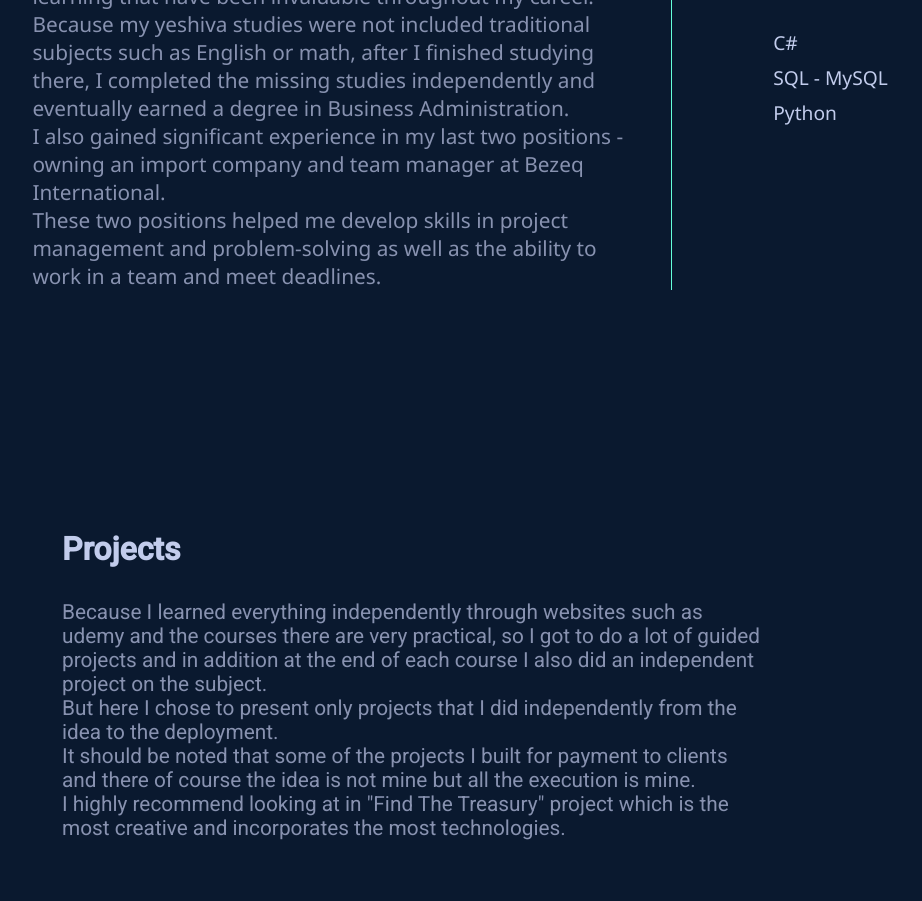
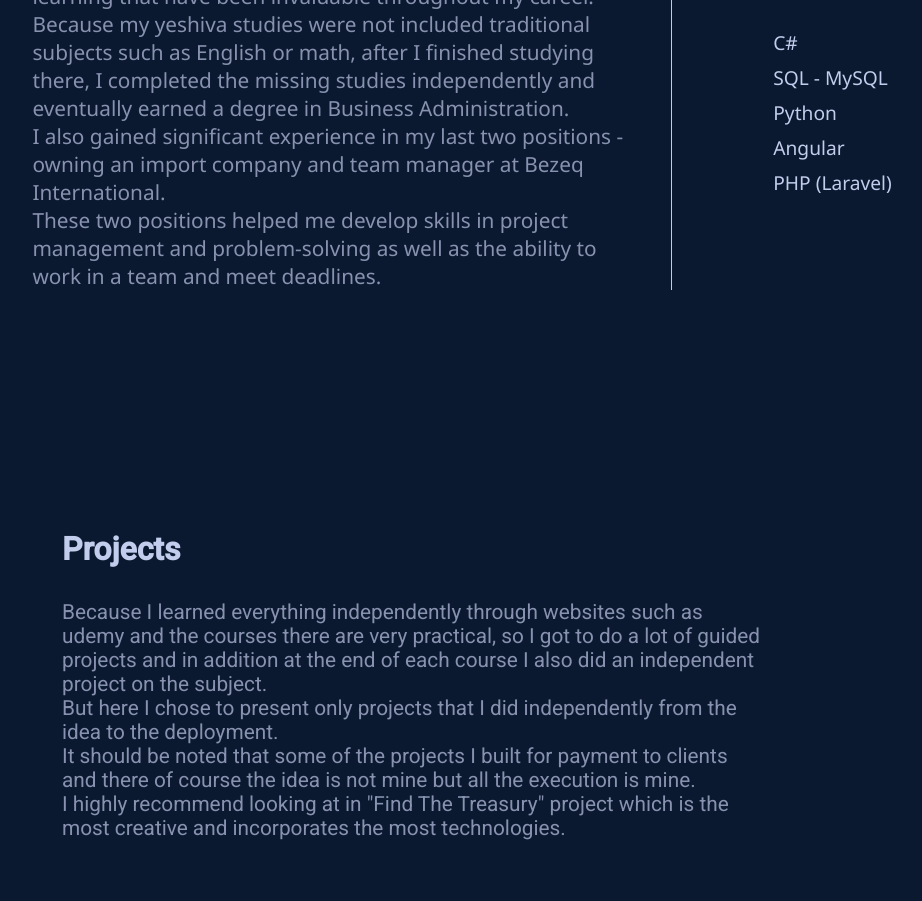
Before and after one commit to EliRavitz/portfolio, a website: page dist/index.html in a window 1280 px wide. Shown: the part 1281-2182 px from the top of the page, without its empty margins (194-1116 px from the left). Drawn offline with Linux system fonts and the light colour scheme.

Commit message:
25/06/23

```diff
--- a/dist/index.html
+++ b/dist/index.html
@@ -140,6 +140,8 @@
           <li class="skills_1">C#</li>
           <li class="skills_1">SQL - MySQL</li>
           <li class="skills_1">Python</li>
+          <li class="skills_1">Angular</li>
+          <li class="skills_1">PHP (Laravel)</li>
         </ul>
       </div>
     </div>
```
Also changed, not shown: 1 other file.
